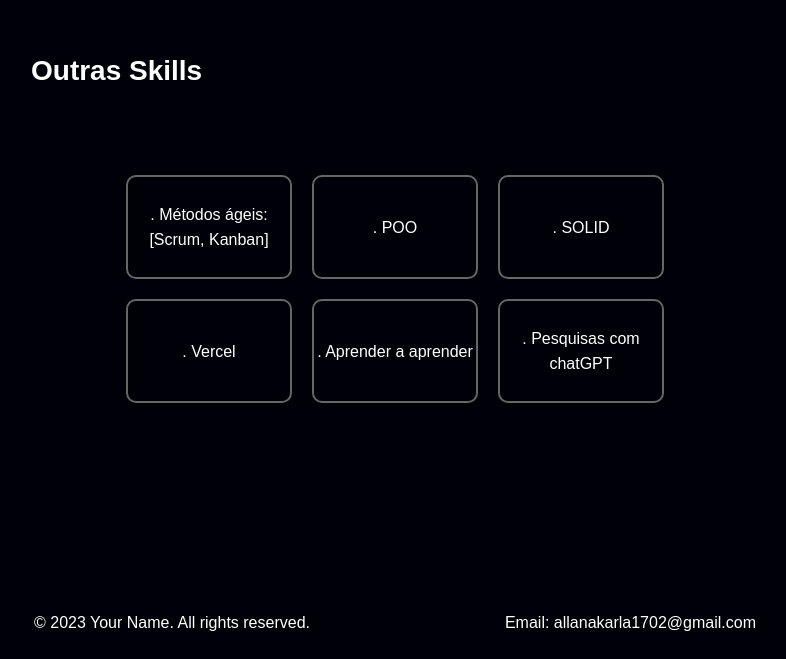
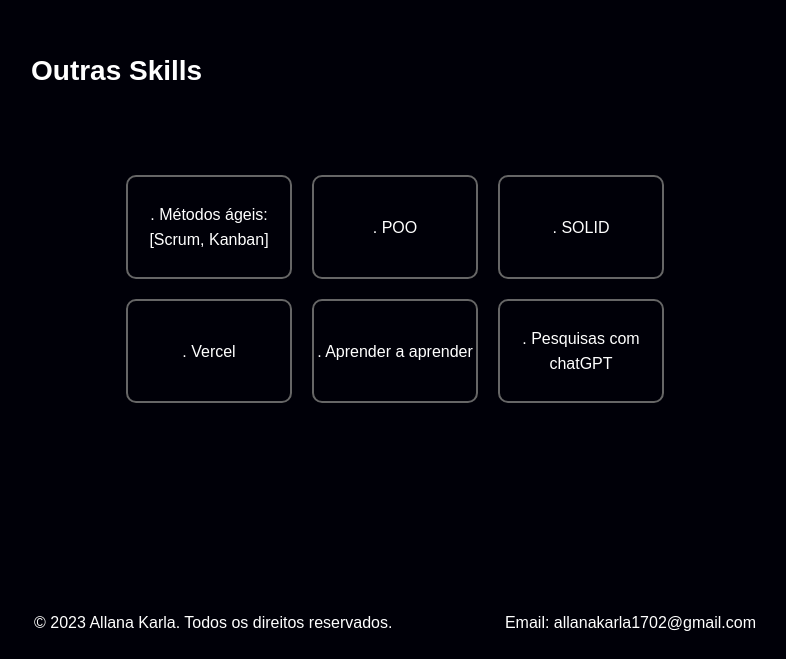
Before and after one commit to lana2-2karla/lana2-2karla.github.io, a React (Create React App) app in the folder portifolio/: page / in a window 1280 px wide. Shown: the part 3960-4619 px from the top of the page, without its empty margins (245-1031 px from the left). Built offline with nearby package versions, Linux system fonts and the light colour scheme.

Commit message:
:recycle: refactor: field footer

```diff
--- a/portifolio/src/components/Footer.js
+++ b/portifolio/src/components/Footer.js
@@ -5,7 +5,7 @@ function Footer () {
   return (
     <footer className="footer">
         <div className="container">
-            <p>© 2023 Your Name. All rights reserved.</p>
+            <p>© 2023 Allana Karla. Todos os direitos reservados.</p>
             <div>
                 <p>Email: allanakarla1702@gmail.com</p>
             </div>
```
